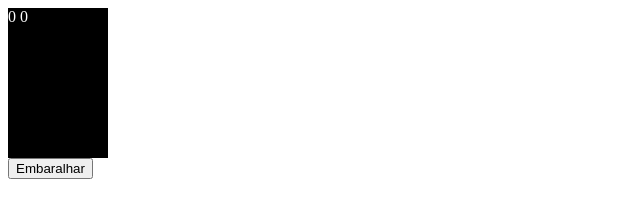
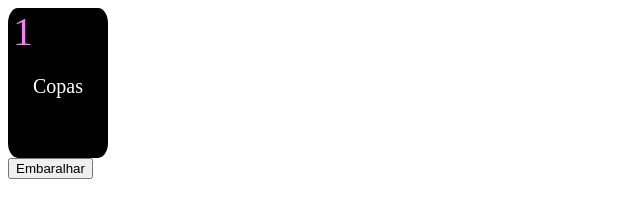
Before and after one commit to flp04/SENAI-LP, a plain HTML site: page carta.html in a window 1280 px wide. Shown: the full height of the page, 0-640 px from the left. Drawn offline with Linux system fonts and the light colour scheme.

Commit message:
upload do baraio

```diff
--- a/carta.html
+++ b/carta.html
@@ -10,17 +10,27 @@
             border: black;
             border: solid;
             border: 1px;
+            border-radius: 10%;
             background-color: black;
             width: 100px;
             height: 150px;
             color: white;
+        }
+        #valor{
+            margin: 5px;
+            font-size: 40px;
+            color: violet;
+        }
+        #naipe{
+            text-align: center;
+            font-size: 20px;
         }
     </style>
 </head>
 <body>
     <div class="carta">
         <span id="valor"></span>
-        <span id="naipe"></span>
+        <p id="naipe"></p>
     </div>
     <button onclick="embaralhar()">Embaralhar</button>
 
@@ -33,28 +43,65 @@
         }
         function construirBaralho(){
             var  baralho = [];
-            for(var i = 0;i < 14;i++){
-                for(var n = 0;n < 4;n++){
-                    var carta = new Carta(i, n);
+            for(let i = 1;i < 14;i++){
+                for(let n = 0;n < 4;n++){
+                    let carta = new Carta(i, n);
                     baralho.push(carta);
                 }
             }
+            for(let i = 1;i < baralho.length;i++){
+                switch(baralho[i].valor){
+                    case 1:
+                        baralho[i].valor = "A";
+                        break;
+                    case 11:
+                        baralho[i].valor = "J";
+                        break;
+                    case 12:
+                        baralho[i].valor = "Q";
+                        break;
+                    case 13:
+                        baralho[i].valor = "K";
+                        break;
+                    }
+                switch(baralho[i].naipe){
+                    case 0:
+                        baralho[i].naipe = "Ouro";
+                        break
+                    case 1:
+                        baralho[i].naipe = "Espada";
+                        break
+                    case 2:
+                        baralho[i].naipe = "Copas";
+                        break
+                    case 3:
+                        baralho[i].naipe = "Paus";
+                        break
+                }
+            }
+            alert(baralho.length);
             return baralho;
         }
         var x = construirBaralho();
+
         document.getElementById("valor").innerText = x[0].valor;
-        document.getElementById("naipe").innerText = x[0].naipe;
+        document.getElementById("naipe").innerText = x[2].naipe;
+
         function embaralhar(){
             for(var i = 0;i < 3;i++){
-                for(let i = x.length - 1; i > 0; i--){
+            for(let i = x.length - 1; i > 0; i--){
                     // Escolhendo elemento aleatório
-                    const j = Math.floor(Math.random() * (i + 1));
-                    // Reposicionando elemento
-                    [x.domino[i], x.domino[j]] = [x.domino[j], x.domino[i]];
-                }
+                const j = Math.floor(Math.random() * (i + 1));
+                // Reposicionando elemento
+                [x[i], x[j]] = [x[j], x[i]];
             }
-            document.getElementById("valor").innerText = x[5].valor;
-            document.getElementById("naipe").innerText = x[5].naipe;
+        }
+
+            //alert("porra");
+            //let d = document.getElementById("valor");
+            //d.innerText = x[6].valor;
+            document.getElementById("valor").innerHTML = x[0].valor;
+            document.getElementById("naipe").innerHTML = x[0].naipe;
         }
 
     </script>
```
